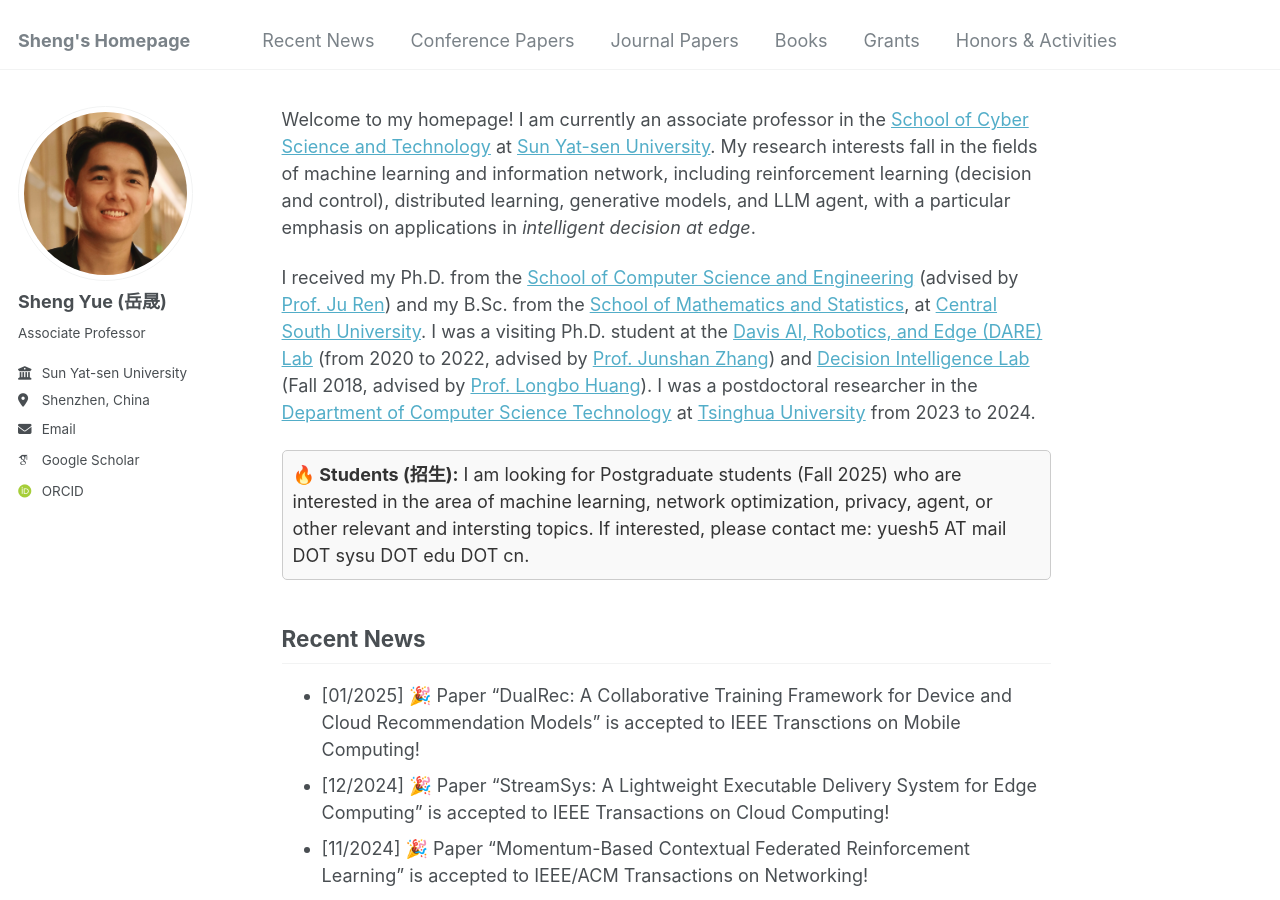
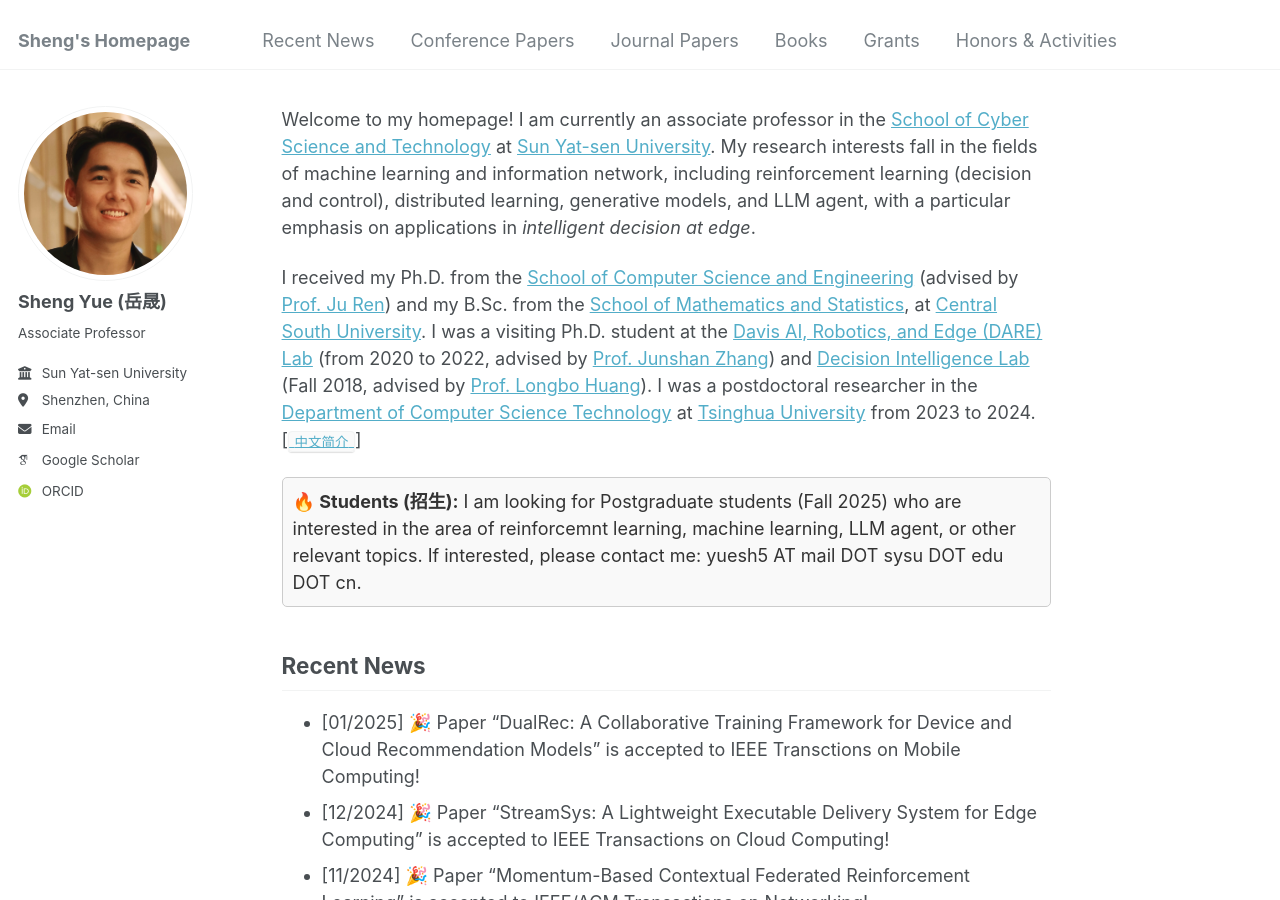
Before and after one commit to shaunyue/shaunyue.github.io, a Jekyll site: the page built from _pages/about.md, in a window 1280 px wide and 900 px high. Built offline with Jekyll 4.4.1, drawn with Linux system fonts in a browser that asks for light colours; some web fonts are replaced; some of the changed text lies outside the part shown.

Commit message:
Update information

```diff
--- a/_pages/about.md
+++ b/_pages/about.md
@@ -9,7 +9,7 @@ redirect_from:
 
 Welcome to my homepage! I am currently an associate professor in the [School of Cyber Science and Technology](https://scst.sysu.edu.cn) at [Sun Yat-sen University](https://www.sysu.edu.cn). My research interests fall in the ﬁelds of machine learning and information network, including reinforcement learning (decision and control), distributed learning, generative models, and LLM agent, with a particular emphasis on applications in *intelligent decision at edge*.
 
-I received my Ph.D. from the [School of Computer Science and Engineering](https://cse.csu.edu.cn/) (advised by [Prof. Ju Ren](https://juren1987.github.io/)) and my B.Sc. from the [School of Mathematics and Statistics](https://math.csu.edu.cn/), at [Central South University](https://www.csu.edu.cn). I was a visiting Ph.D. student at the [Davis AI, Robotics, and Edge (DARE) Lab](https://faculty.engineering.ucdavis.edu/jzhang/research-group/) (from 2020 to 2022, advised by [Prof. Junshan Zhang](https://faculty.engineering.ucdavis.edu/jzhang/)) and [Decision Intelligence Lab](https://people.iiis.tsinghua.edu.cn/~dilab/index.html) (Fall 2018, advised by [Prof. Longbo Huang](http://people.iiis.tsinghua.edu.cn/~huang/index.html)). I was a postdoctoral researcher in the [Department of Computer Science Technology](https://www.cs.tsinghua.edu.cn/) at [Tsinghua University](https://www.tsinghua.edu.cn/) from 2023 to 2024.
+I received my Ph.D. from the [School of Computer Science and Engineering](https://cse.csu.edu.cn/) (advised by [Prof. Ju Ren](https://juren1987.github.io/)) and my B.Sc. from the [School of Mathematics and Statistics](https://math.csu.edu.cn/), at [Central South University](https://www.csu.edu.cn). I was a visiting Ph.D. student at the [Davis AI, Robotics, and Edge (DARE) Lab](https://faculty.engineering.ucdavis.edu/jzhang/research-group/) (from 2020 to 2022, advised by [Prof. Junshan Zhang](https://faculty.engineering.ucdavis.edu/jzhang/)) and [Decision Intelligence Lab](https://people.iiis.tsinghua.edu.cn/~dilab/index.html) (Fall 2018, advised by [Prof. Longbo Huang](http://people.iiis.tsinghua.edu.cn/~huang/index.html)). I was a postdoctoral researcher in the [Department of Computer Science Technology](https://www.cs.tsinghua.edu.cn/) at [Tsinghua University](https://www.tsinghua.edu.cn/) from 2023 to 2024. [[`中文简介`](https://scst.sysu.edu.cn/members/members01/1417931.htm)]
 
 <script>
 function toggleContent(id) {
@@ -23,7 +23,7 @@ function toggleContent(id) {
 </script>
 
 <div style="border: 1px solid #ccc; padding: 10px; background-color: #f9f9f9; color: #333; border-radius: 5px;">
-<strong>🔥 Students (招生):</strong> I am looking for Postgraduate students (Fall 2025) who are interested in the area of machine learning, network optimization, privacy, agent, or other relevant and intersting topics. If interested, please contact me: yuesh5 AT mail DOT sysu DOT edu DOT cn.
+<strong>🔥 Students (招生):</strong> I am looking for Postgraduate students (Fall 2025) who are interested in the area of reinforcemnt learning, machine learning, LLM agent, or other relevant topics. If interested, please contact me: yuesh5 AT mail DOT sysu DOT edu DOT cn.
 </div>
 
 <!-- <div style="display: flex; gap: 10px; margin-top: 20px; margin-bottom: 0px;">
```
Also changed, not shown: other parts of _pages/about.md (+1 -0 lines).
